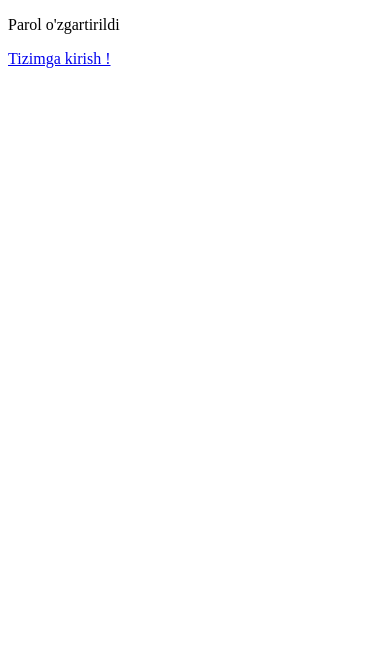
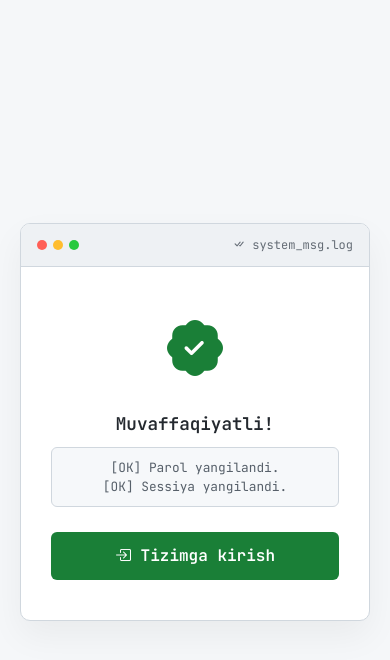
Before and after one commit to axrorback/oauth, a Django app: page /users/change-password-done/ in a window 390 px wide. Shown: the top 660 px of the page. Run offline with Django 5.2, Linux system fonts and the light colour scheme; the visitor is signed in with stand-in values (Sample User, id 1); parts of the project's set-up code (start-up, migrations or seed data) failed here and were passed over.

Commit message:
Revamp change_password_done.html with localized text, responsive layout, and enhanced styling

```diff
--- a/templates/users/change_password_done.html
+++ b/templates/users/change_password_done.html
@@ -1,11 +1,144 @@
 <!DOCTYPE html>
-<html lang="en">
+<html lang="uz">
 <head>
-    <meta charset="UTF-8">
-    <title>Title</title>
+  <meta charset="utf-8">
+  <meta name="viewport" content="width=device-width, initial-scale=1">
+  <title>Parol o'zgartirildi | CODERBOYS Auth</title>
+
+  <link href="https://fonts.googleapis.com/css2?family=JetBrains+Mono:wght@300;400;600&display=swap" rel="stylesheet">
+  <link href="https://cdn.jsdelivr.net/npm/bootstrap@5.3.0/dist/css/bootstrap.min.css" rel="stylesheet">
+  <link href="https://cdn.jsdelivr.net/npm/bootstrap-icons@1.11.1/font/bootstrap-icons.css" rel="stylesheet">
+
+  <style>
+    :root {
+      --bg: #f5f7f9;
+      --card-bg: #ffffff;
+      --text: #24292f;
+      --primary: #1a7f37;
+      --border: #d0d7de;
+      --terminal-head: #eef1f4;
+      --font-mono: 'JetBrains Mono', monospace;
+    }
+
+    body {
+      background-color: var(--bg);
+      color: var(--text);
+      font-family: var(--font-mono);
+      display: flex;
+      align-items: center;
+      justify-content: center;
+      min-height: 100vh;
+      margin: 0;
+    }
+
+    .status-container {
+      max-width: 450px;
+      width: 100%;
+      padding: 20px;
+    }
+
+    .terminal-window {
+      background: var(--card-bg);
+      border: 1px solid var(--border);
+      border-radius: 10px;
+      overflow: hidden;
+      box-shadow: 0 15px 35px rgba(0,0,0,0.05);
+    }
+
+    .terminal-header {
+      background: var(--terminal-head);
+      padding: 12px 16px;
+      display: flex;
+      justify-content: space-between;
+      align-items: center;
+      border-bottom: 1px solid var(--border);
+    }
+
+    .terminal-dots { display: flex; gap: 6px; }
+    .dot { width: 10px; height: 10px; border-radius: 50%; }
+    .dot-1 { background: #ff5f56; }
+    .dot-2 { background: #ffbd2e; }
+    .dot-3 { background: #27c93f; }
+
+    .terminal-body {
+      padding: 40px 30px;
+      text-align: center;
+    }
+
+    .success-icon {
+      font-size: 3.5rem;
+      color: var(--primary);
+      margin-bottom: 20px;
+    }
+
+    .success-text {
+      font-size: 1.1rem;
+      font-weight: 600;
+      margin-bottom: 10px;
+    }
+
+    .terminal-log {
+      background: #f6f8fa;
+      padding: 10px;
+      border-radius: 6px;
+      font-size: 0.8rem;
+      color: #57606a;
+      margin-bottom: 25px;
+      border: 1px solid var(--border);
+    }
+
+    .btn-login {
+      background: var(--primary);
+      color: white;
+      text-decoration: none;
+      display: inline-block;
+      width: 100%;
+      padding: 12px;
+      border-radius: 6px;
+      font-weight: 600;
+      transition: 0.2s;
+    }
+
+    .btn-login:hover {
+      background: #166e30;
+      color: white;
+      transform: translateY(-1px);
+    }
+  </style>
 </head>
 <body>
-<p>Parol o'zgartirildi</p>
-<a href="{% url 'login' %}">Tizimga kirish !</a>
+
+<div class="status-container">
+  <div class="terminal-window">
+    <div class="terminal-header">
+      <div class="terminal-dots">
+        <div class="dot dot-1"></div>
+        <div class="dot dot-2"></div>
+        <div class="dot dot-3"></div>
+      </div>
+      <div style="font-size: 0.75rem; color: #656d76;">
+        <i class="bi bi-check-all"></i> system_msg.log
+      </div>
+    </div>
+
+    <div class="terminal-body">
+      <div class="success-icon">
+        <i class="bi bi-patch-check-fill"></i>
+      </div>
+
+      <div class="success-text">Muvaffaqiyatli!</div>
+
+      <div class="terminal-log">
+        [OK] Parol yangilandi.<br>
+        [OK] Sessiya yangilandi.
+      </div>
+
+      <a href="{% url 'login' %}" class="btn-login">
+        <i class="bi bi-box-arrow-in-right"></i> Tizimga kirish
+      </a>
+    </div>
+  </div>
+</div>
+
 </body>
 </html>
```
